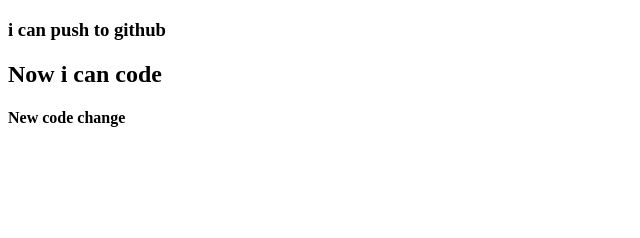
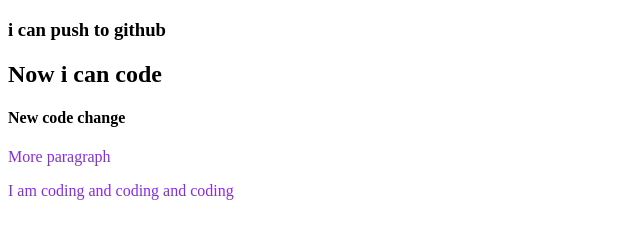
Before and after one commit to Tahim2/my-second-repo, a plain HTML site: page index.html in a window 1280 px wide. Shown: the whole page, without its empty margins (0-640 px from the left). Drawn offline with Linux system fonts and the light colour scheme.

Commit message:
added style

```diff
--- a/index.html
+++ b/index.html
@@ -5,11 +5,14 @@
     <meta http-equiv="X-UA-Compatible" content="IE=edge">
     <meta name="viewport" content="width=device-width, initial-scale=1.0">
     <title>my second github repo</title>
+    <link rel="stylesheet" href="style.css">
 </head>
 <body>
     <h3>i can push to github</h3>
     <h2>Now i can code</h2>
     <h4>New code change</h4>
+    <p>More paragraph</p>
+    <p>I am coding and coding and coding</p>
 
 </body>
 </html>
--- /dev/null
+++ b/style.css
@@ -0,0 +1,3 @@
+p{
+    color: blueviolet;
+}
```
